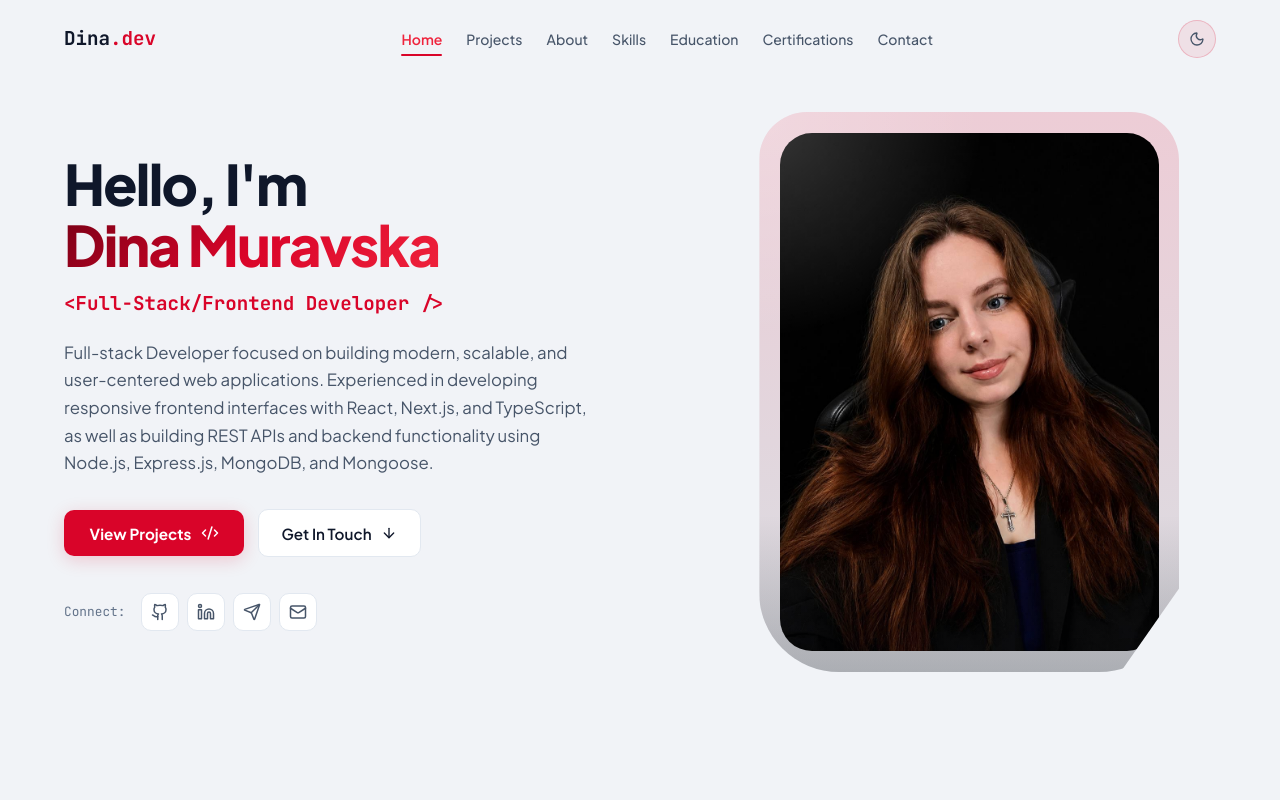
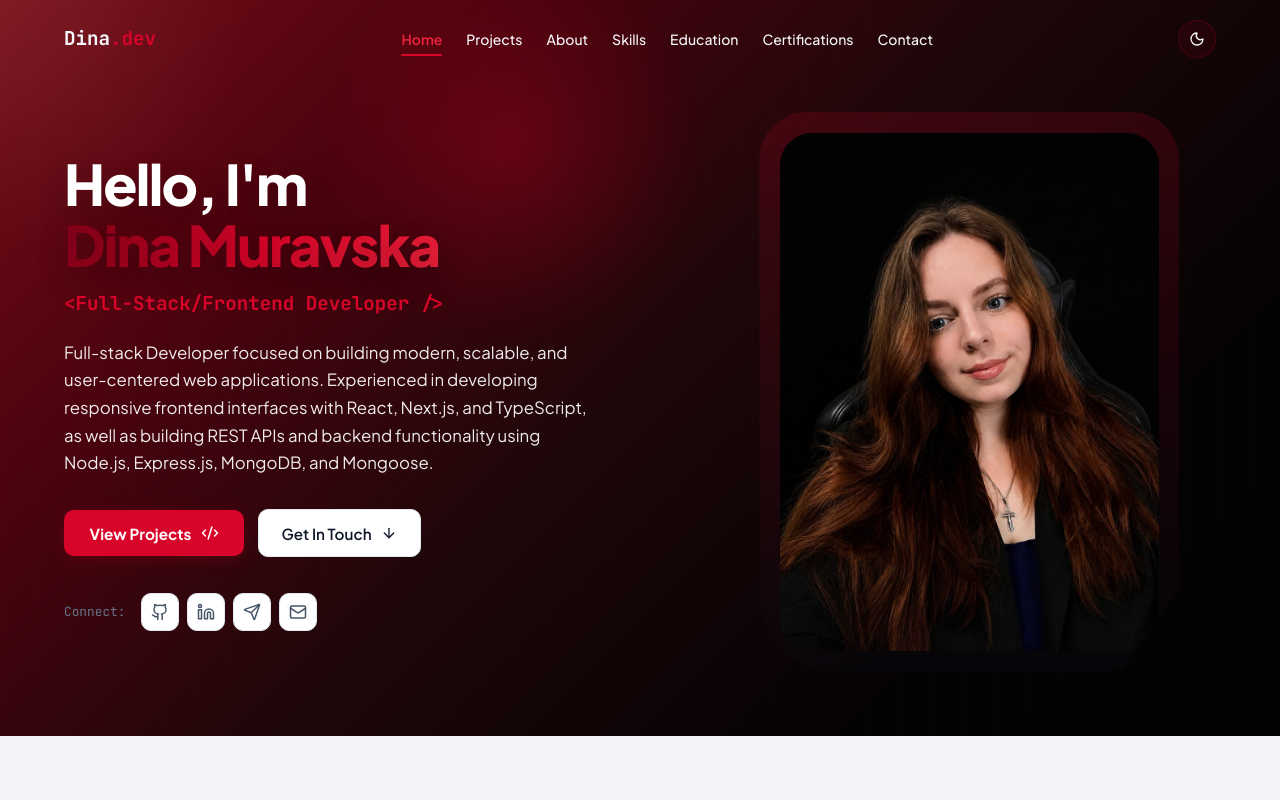
Before and after one commit to dina-muravska/dina-muravska-portfolio, a React (Vite) app: page / in a window 1280 px wide. Shown: the top 800 px of the page. Built offline with nearby package versions, Linux system fonts and the light colour scheme.

Commit message:
fix hero section

```diff
--- a/src/components/Footer/Footer.module.scss
+++ b/src/components/Footer/Footer.module.scss
@@ -2,10 +2,55 @@
 @import "../../styles/mixins";
 
 .footer {
-  background: var(--footer-bg);
-  border-top: 1px solid $border-dark;
+  position: relative;
+  overflow: hidden;
+  background: linear-gradient(
+    180deg,
+    #190913 0%,
+    #110611 36%,
+    #09060d 68%,
+    #09090f 100%
+  );
+  border-top: 1px solid rgba(255, 255, 255, 0.08);
   padding: 4rem 0 2rem 0;
-  position: relative;
+
+  &::before {
+    content: "";
+    position: absolute;
+    inset: 0;
+    background-image:
+      radial-gradient(
+        circle at top left,
+        rgba(255, 255, 255, 0.08),
+        transparent 14%
+      ),
+      radial-gradient(
+        circle at bottom right,
+        rgba(217, 4, 41, 0.22),
+        transparent 14%
+      );
+    pointer-events: none;
+    z-index: 0;
+  }
+
+  &::after {
+    content: "";
+    position: absolute;
+    inset: 0;
+    background-image:
+      linear-gradient(135deg, rgba(255, 255, 255, 0.03) 1px, transparent 1px),
+      linear-gradient(45deg, rgba(255, 255, 255, 0.02) 1px, transparent 1px);
+    background-size: 30px 30px;
+    opacity: 0.65;
+    pointer-events: none;
+    mix-blend-mode: overlay;
+    z-index: 0;
+  }
+
+  .container {
+    position: relative;
+    z-index: 1;
+  }
 }
 
 .topRow {
@@ -24,7 +69,7 @@
     font-family: $font-mono;
     font-weight: 700;
     font-size: 1.35rem;
-    color: var(--footer-text);
+    color: #f7f8fb;
     margin-bottom: 0.75rem;
 
     .accent {
@@ -34,7 +79,7 @@
 
   .tagline {
     font-size: 0.9rem;
-    color: var(--footer-muted);
+    color: rgba(247, 248, 251, 0.72);
     line-height: 1.6;
   }
 }
@@ -66,11 +111,11 @@
 
   a {
     font-size: 0.9rem;
-    color: var(--footer-muted);
+    color: rgba(247, 248, 251, 0.72);
     transition: color $transition-fast;
 
     &:hover {
-      color: var(--footer-text);
+      color: #ffffff;
     }
   }
 }
@@ -83,18 +128,18 @@
     width: 38px;
     height: 38px;
     border-radius: $radius-md;
-    background: var(--surface-elevated);
-    border: 1px solid $border-dark;
+    background: rgba(255, 255, 255, 0.05);
+    border: 1px solid rgba(255, 255, 255, 0.08);
     display: flex;
     align-items: center;
     justify-content: center;
-    color: var(--footer-muted);
+    color: #f7f8fb;
     transition: all $transition-fast;
 
     &:hover {
       color: $accent-dark;
       border-color: $accent-primary;
-      background: rgba(217, 4, 41, 0.12);
+      background: rgba(217, 4, 41, 0.16);
       transform: translateY(-2px);
     }
   }
@@ -105,9 +150,9 @@
   align-items: center;
   justify-content: space-between;
   padding-top: 2rem;
-  border-top: 1px solid $border-dark;
+  border-top: 1px solid rgba(255, 255, 255, 0.08);
   font-size: 0.85rem;
-  color: var(--footer-muted);
+  color: rgba(247, 248, 251, 0.72);
 
   @include mobile {
     flex-direction: column;
@@ -123,8 +168,8 @@
   font-family: $font-mono;
   font-size: 0.8rem;
   color: $accent-hover;
-  background: var(--accent-muted);
-  border: 1px solid var(--accent-border);
+  background: rgba(255, 255, 255, 0.05);
+  border: 1px solid rgba(255, 255, 255, 0.1);
   padding: 0.45rem 0.95rem;
   border-radius: $radius-full;
   transition: all $transition-fast;
--- a/src/components/Navbar/Navbar.module.scss
+++ b/src/components/Navbar/Navbar.module.scss
@@ -17,6 +17,7 @@
     -webkit-backdrop-filter: blur(12px);
     border-bottom: 1px solid $border-dark;
     box-shadow: 0 4px 20px rgba(15, 23, 42, 0.08);
+    --navbar-text: var(--navbar-text-scrolled);
   }
 }
 
@@ -33,7 +34,7 @@
   font-family: $font-mono;
   font-weight: 700;
   font-size: 1.2rem;
-  color: $text-primary;
+  color: var(--navbar-text);
   transition: transform $transition-fast;
 
   &:hover {
@@ -94,7 +95,7 @@
 .navLink {
   font-size: 0.875rem;
   font-weight: 500;
-  color: $text-secondary;
+  color: var(--navbar-text);
   transition: color $transition-fast;
   position: relative;
   padding: 0.25rem 0;
@@ -133,7 +134,7 @@
   width: 2.35rem;
   height: 2.35rem;
   border-radius: $radius-full;
-  color: $text-secondary;
+  color: var(--navbar-text);
   background: rgba(217, 4, 41, 0.08);
   border: 1px solid rgba(217, 4, 41, 0.2);
   transition: all $transition-base;
@@ -171,7 +172,7 @@
 
 .mobileToggle {
   display: none;
-  color: $text-primary;
+  color: var(--navbar-text);
   padding: 0.5rem;
 
   @include tablet {
@@ -207,7 +208,7 @@
   .mobileNavLink {
     font-size: 1.35rem;
     font-weight: 600;
-    color: $text-secondary;
+    color: var(--navbar-text);
     transition: color $transition-fast;
 
     &:hover,
--- a/src/sections/About/About.module.scss
+++ b/src/sections/About/About.module.scss
@@ -1,16 +1,41 @@
 @import "../../styles/variables";
 @import "../../styles/mixins";
 
-.skillsGrid {
+.aboutGrid {
   display: grid;
-  grid-template-columns: repeat(2, minmax(0, 1fr));
+  grid-template-columns: 1.3fr 0.7fr;
   gap: 1.5rem;
   width: 100%;
   margin-top: 2rem;
+  align-items: stretch;
 
   @include tablet {
     grid-template-columns: 1fr;
   }
+}
+
+.summaryCard,
+.infoCard {
+  display: flex;
+  flex-direction: column;
+  height: 100%;
+}
+
+.summaryCard {
+  background: $bg-card;
+  border: 1px solid $border-dark;
+  padding: 2rem;
+  border-radius: $radius-lg;
+  line-height: 1.75;
+  color: $text-secondary;
+  box-shadow: $shadow-card;
+}
+
+.description {
+  margin: 0;
+  color: $text-secondary;
+  font-size: 1rem;
+  line-height: 1.75;
 }
 
 .textCard {
--- a/src/sections/About/About.tsx
+++ b/src/sections/About/About.tsx
@@ -1,12 +1,6 @@
 import React from "react";
 import { motion } from "motion/react";
-import {
-  User,
-  Globe,
-  Sparkles,
-  HeartHandshake,
-  CheckCircle,
-} from "lucide-react";
+import { HeartHandshake, CheckCircle } from "lucide-react";
 import { personalDetails } from "../../data/portfolioData";
 import styles from "./About.module.scss";
 
@@ -16,37 +10,26 @@ export const About: React.FC = () => {
       <div className="container">
         <div className="section-title-wrapper">
           <span className="subtitle">02. About Me</span>
-          <p className="description">
-            I am a Full-Stack Developer with hands-on experience building modern
-            web applications using React, Next.js, Node.js, and MongoDB. For me,
-            web development is more than just writing code — it feels like
-            magic, where logic and creativity come together to create beautiful,
-            interactive digital experiences. My goal is to master this “magic”
-            and build products that users truly enjoy. I continuously improve my
-            skills by learning new tools and development practices.
-          </p>
         </div>
 
         <motion.div
-          className={styles.skillsGrid}
+          className={styles.aboutGrid}
           initial={{ opacity: 0, y: 30 }}
           whileInView={{ opacity: 1, y: 0 }}
           viewport={{ once: true }}
           transition={{ duration: 0.5, delay: 0.2 }}
         >
-          <div className={styles.infoCard}>
-            <div className={styles.cardTitle}>
-              <Globe size={18} />
-              <span>Language Proficiency</span>
-            </div>
-            <div className={styles.languagesList}>
-              {personalDetails.languages.map((lang) => (
-                <div key={lang.name} className={styles.langItem}>
-                  <span className={styles.langName}>{lang.name}</span>
-                  <span className={styles.langLevel}>{lang.level}</span>
-                </div>
-              ))}
-            </div>
+          <div className={styles.summaryCard}>
+            <p className={styles.description}>
+              I am a Full-Stack Developer with hands-on experience building
+              modern web applications using React, Next.js, Node.js, and
+              MongoDB. For me, web development is more than just writing code —
+              it feels like magic, where logic and creativity come together to
+              create beautiful, interactive digital experiences. My goal is to
+              master this “magic” and build products that users truly enjoy. I
+              continuously improve my skills by learning new tools and
+              development practices.
+            </p>
           </div>
 
           <div className={styles.infoCard}>
--- a/src/sections/Hero/Hero.module.scss
+++ b/src/sections/Hero/Hero.module.scss
@@ -9,6 +9,47 @@
   padding-top: 7rem;
   padding-bottom: 4rem;
   overflow: hidden;
+  background: linear-gradient(
+    135deg,
+    #760b16 0%,
+    #49030e 26%,
+    #1e0709 50%,
+    #050203 78%,
+    #020202 100%
+  );
+  color: #ffffff;
+
+  &::before {
+    content: "";
+    position: absolute;
+    inset: 0;
+    background-image:
+      radial-gradient(
+        circle at top left,
+        rgba(255, 255, 255, 0.08),
+        transparent 18%
+      ),
+      radial-gradient(
+        circle at 40% 20%,
+        rgba(217, 4, 41, 0.28),
+        transparent 20%
+      );
+    opacity: 0.9;
+    pointer-events: none;
+  }
+
+  &::after {
+    content: "";
+    position: absolute;
+    inset: 0;
+    background-image:
+      linear-gradient(90deg, rgba(255, 255, 255, 0.04) 1px, transparent 1px),
+      linear-gradient(45deg, rgba(0, 0, 0, 0.1) 1px, transparent 1px);
+    background-size: 32px 32px;
+    opacity: 0.72;
+    pointer-events: none;
+    mix-blend-mode: overlay;
+  }
 }
 
 .grid {
@@ -66,7 +107,8 @@
   font-weight: 800;
   line-height: 1.1;
   letter-spacing: -0.03em;
-  color: $text-primary;
+  color: #ffffff;
+  text-shadow: 0 12px 30px rgba(0, 0, 0, 0.25);
   margin-bottom: 0.75rem;
 
   @include tablet {
@@ -96,7 +138,7 @@
 
 .description {
   font-size: 1.05rem;
-  color: $text-secondary;
+  color: rgba(255, 255, 255, 0.92);
   line-height: 1.65;
   max-width: 540px;
   margin-bottom: 2rem;
@@ -231,20 +273,6 @@
   transition: all $transition-base;
   clip-path: polygon(0 0, 100% 0, 100% 85%, 86% 100%, 0 100%);
 
-  &::before {
-    content: "";
-    position: absolute;
-    inset: 0;
-    border-radius: inherit;
-    padding: 2px;
-    background: radial-gradient(
-      circle at top left,
-      rgba(255, 255, 255, 0.22),
-      transparent 32%
-    );
-    pointer-events: none;
-  }
-
   &::after {
     content: "";
     position: absolute;
--- a/src/styles/global.scss
+++ b/src/styles/global.scss
@@ -35,6 +35,8 @@ html {
   --text-primary: #0f172a;
   --text-secondary: #475569;
   --text-muted: #64748b;
+  --navbar-text: #f7f8fb;
+  --navbar-text-scrolled: #0f172a;
   --border-dark: #e2e8f0;
   --border-light: #cbd5e1;
   --border-accent: #d90429;
@@ -67,6 +69,8 @@ html[data-theme="dark"] {
   --text-primary: #f7f8fb;
   --text-secondary: #c3cde0;
   --text-muted: #8b94a7;
+  --navbar-text: #f7f8fb;
+  --navbar-text-scrolled: #f7f8fb;
   --border-dark: #233043;
   --border-light: #2d3a4d;
   --border-accent: #ff4d6d;
```
